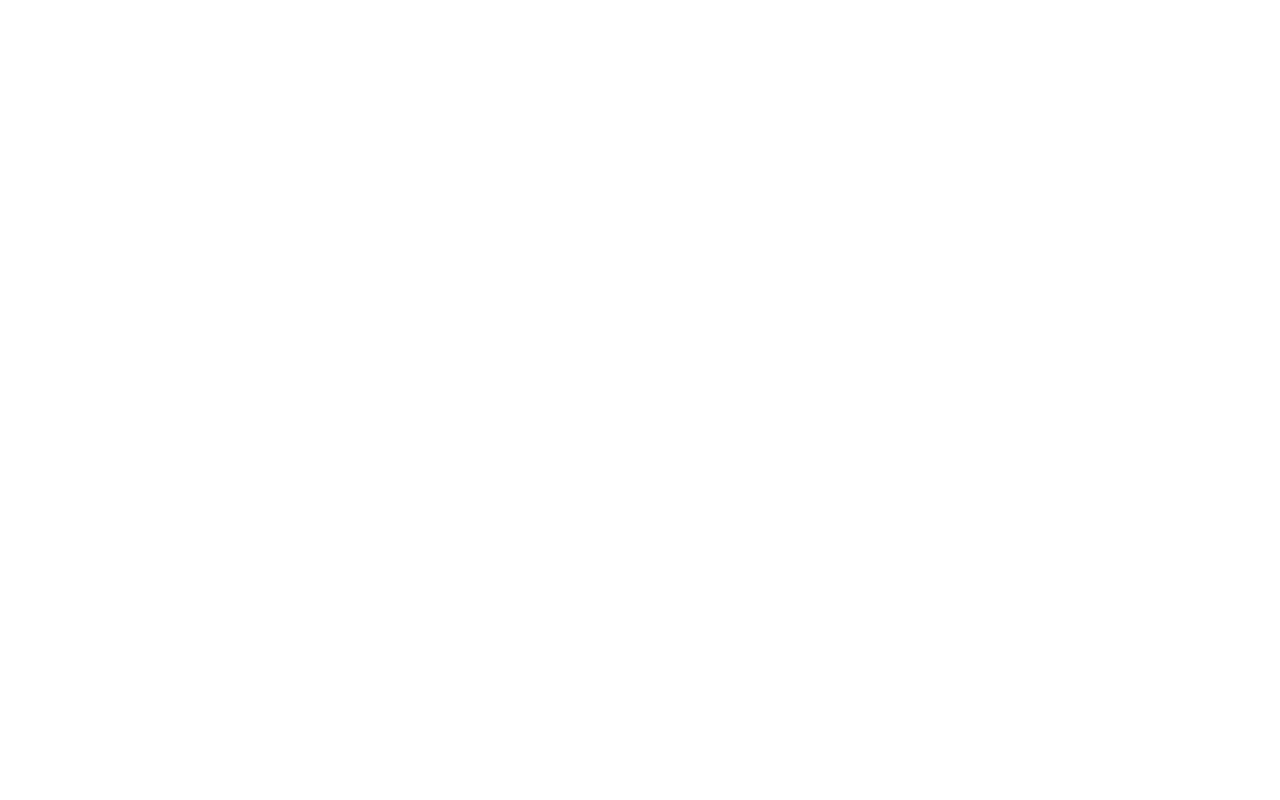
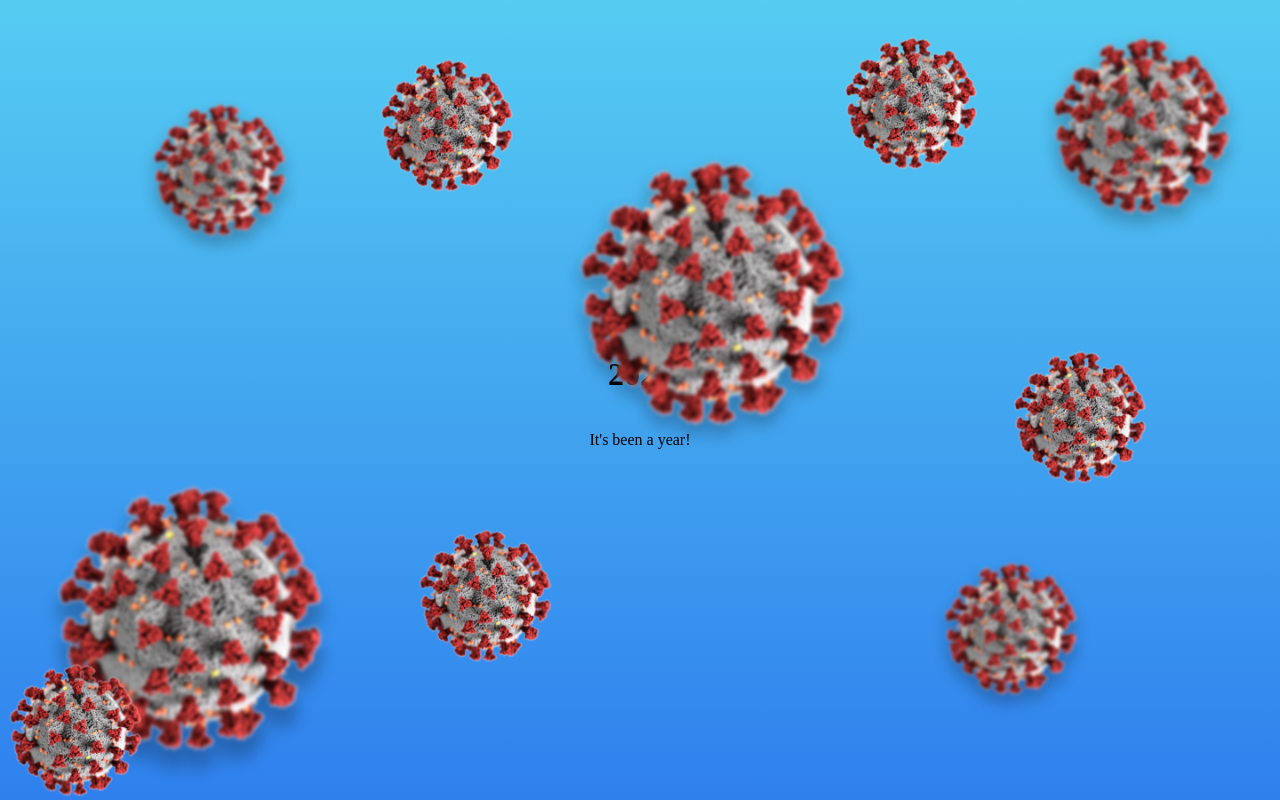
Before and after one commit to evelynfredin/2020isOverParty, a plain HTML site: page index.html in a window 1280 px wide. Drawn offline with Linux system fonts and the light colour scheme.

Commit message:
Section 1 backgrounds in place, kinda

```diff
--- /dev/null
+++ b/assets/css/background.css
@@ -0,0 +1,25 @@
+/* Here are all the styles for the images that act as layered backgrounds and colors of each section */
+
+.corona {
+  background: #56ccf2;
+  background: -webkit-linear-gradient(to top, #2f80ed, #56ccf2);
+  background: linear-gradient(to top, #2f80ed, #56ccf2);
+  position: relative;
+  width: 100vw;
+  height: 100vh;
+  overflow: hidden;
+  display: flex;
+  flex-direction: column;
+  justify-content: center;
+  align-items: center;
+}
+
+.corona img {
+  position: absolute;
+  top: 0;
+  left: 0;
+  width: 100%;
+  height: 100%;
+  object-fit: cover;
+  pointer-events: none;
+}
--- a/index.html
+++ b/index.html
@@ -6,17 +6,35 @@
   <meta name="viewport" content="width=device-width, initial-scale=1.0">
   <title>Document</title>
   <link rel="stylesheet" href="assets/css/global.css">
+  <link rel="stylesheet" href="assets/css/background.css">
   <link rel="stylesheet" href="assets/css/normarlize.css">
   <link rel="icon" type="image/svg+xml" href="assets/img/favicon.svg" />
   <meta name="og:description" content="The useless website 2020 needs!" />
   <meta name="og:image" content="http://tny.im/goh" />
   <meta name="og:url" content="URL" />
+</head>
 
 
+<body>
+  <main>
+    <section class="corona">
+      <h1 class="year">2020</h1>
+      <p class="intro-text">It's been a year!</p>
+      <picture>
+        <source media="(min-width: 1500px)" srcset="assets/img/corona-xl.png" />
+        <source media="(min-width: 900px)" srcset="assets/img/corona-lg.png" />
+        <source media="(min-width: 500px)" srcset="assets/img/corona-mid.png" />
+        <img src="assets/img/corona.png" alt="Background first layer" />
+      </picture>
 
-</head>
-
-<body>
+      <picture>
+        <source media="(min-width: 1500px)" srcset="assets/img/overlay-corona-xl.png" />
+        <source media="(min-width: 900px)" srcset="assets/img/overlay-corona-lg.png" />
+        <source media="(min-width: 500px)" srcset="assets/img/overlay-corona-mid.png" />
+        <img src="assets/img/overlay-corona.png" alt="Background first layer" />
+      </picture>
+    </section>
+  </main>
 
 </body>
 
```
Also changed, not shown: assets/img/corona-lg.png (added), assets/img/corona-mid.png (added), assets/img/corona-xl.png (added), assets/img/corona.png (added), assets/img/maradios.png (added), assets/img/overlay-corona-lg.png (added), assets/img/overlay-corona-mid.png (added), assets/img/overlay-corona-xl.png (added), assets/img/overlay-corona.png (added), 1 other file.
